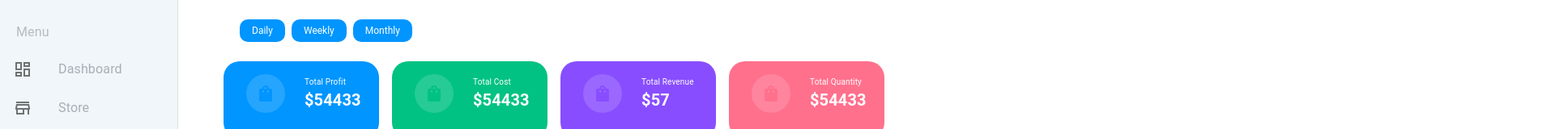
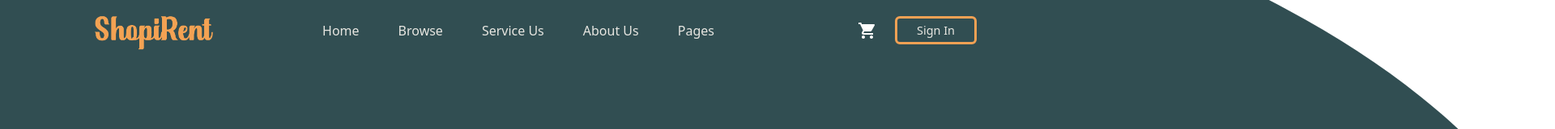
Before and after one commit to Hasandev08/FYP-Complete-Web-Application, a React (Create React App) app: page / in a window 1280 px wide. Shown: the top 160 px of the page at 81% size, 1920 px wide, since content can reach past the window. Built offline with nearby package versions, Linux system fonts and the light colour scheme.

Commit message:
Header update

```diff
--- a/src/App.js
+++ b/src/App.js
@@ -6,7 +6,7 @@ import SellerRouting from './Seller/SellerRouting'
 function App() {
   return (
     <div className='App'>
-      <SellerRouting />
+      <CustomerRouting />
     </div>
   )
 }
--- a/src/Seller/components/common/SideBar/index.jsx
+++ b/src/Seller/components/common/SideBar/index.jsx
@@ -64,7 +64,7 @@ function Sidebar({ window }) {
   return (
     <Box sx={{ display: 'flex' }}>
       <CssBaseline />
-      <div className='navbar'>
+      <div className='navbar _navbar'>
         <IconButton
           color='black'
           aria-label='open drawer'
--- a/src/Seller/components/common/SideBar/style.css
+++ b/src/Seller/components/common/SideBar/style.css
@@ -16,7 +16,7 @@
 .title {
   color: #a9aeb6;
 }
-.navbar {
+._navbar {
   background-color: #f0f6f9;
   width: 100% !important;
 }
@@ -24,7 +24,7 @@
   background-color: #fdfdfd;
 }
 @media screen and (min-width: 600px) {
-  .navbar {
+  ._navbar {
     display: none !important;
   }
 }
```
Also changed, not shown: 1 other file (tests, documents, lock files or other folders).
